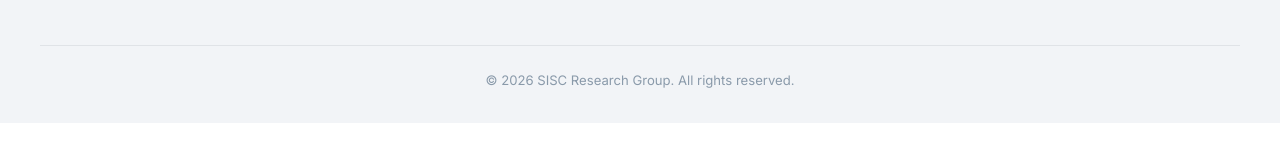
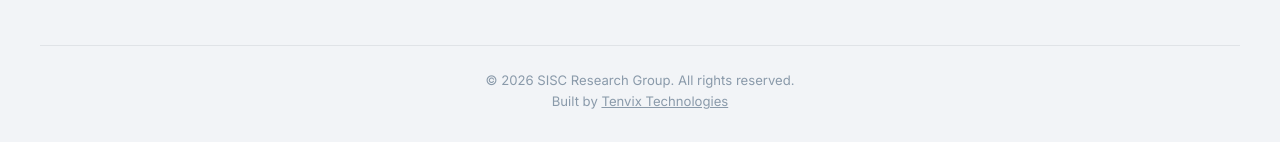
Before and after one commit to Cyril-7/journal_website, a React (Vite) app: page / in a window 1280 px wide. Shown: the part 2066-2208 px from the top of the page. Built offline with nearby package versions, Linux system fonts and the light colour scheme.

Commit message:
feat: streamline Digital Twin UI & enhance Neural Chat intelligenc

```diff
--- a/src/Layout.tsx
+++ b/src/Layout.tsx
@@ -104,7 +104,10 @@ function Footer() {
           </div>
         </div>
         <div className="footer-bottom">
-          <p>© 2026 SISC Research Group. All rights reserved.</p>
+          <p>
+            © 2026 SISC Research Group. All rights reserved.<br />
+            Built by <a href="https://tenvix.org" target="_blank" rel="noopener noreferrer" style={{ textDecoration: 'underline' }}>Tenvix Technologies</a>
+          </p>
         </div>
       </div>
     </footer>
```
